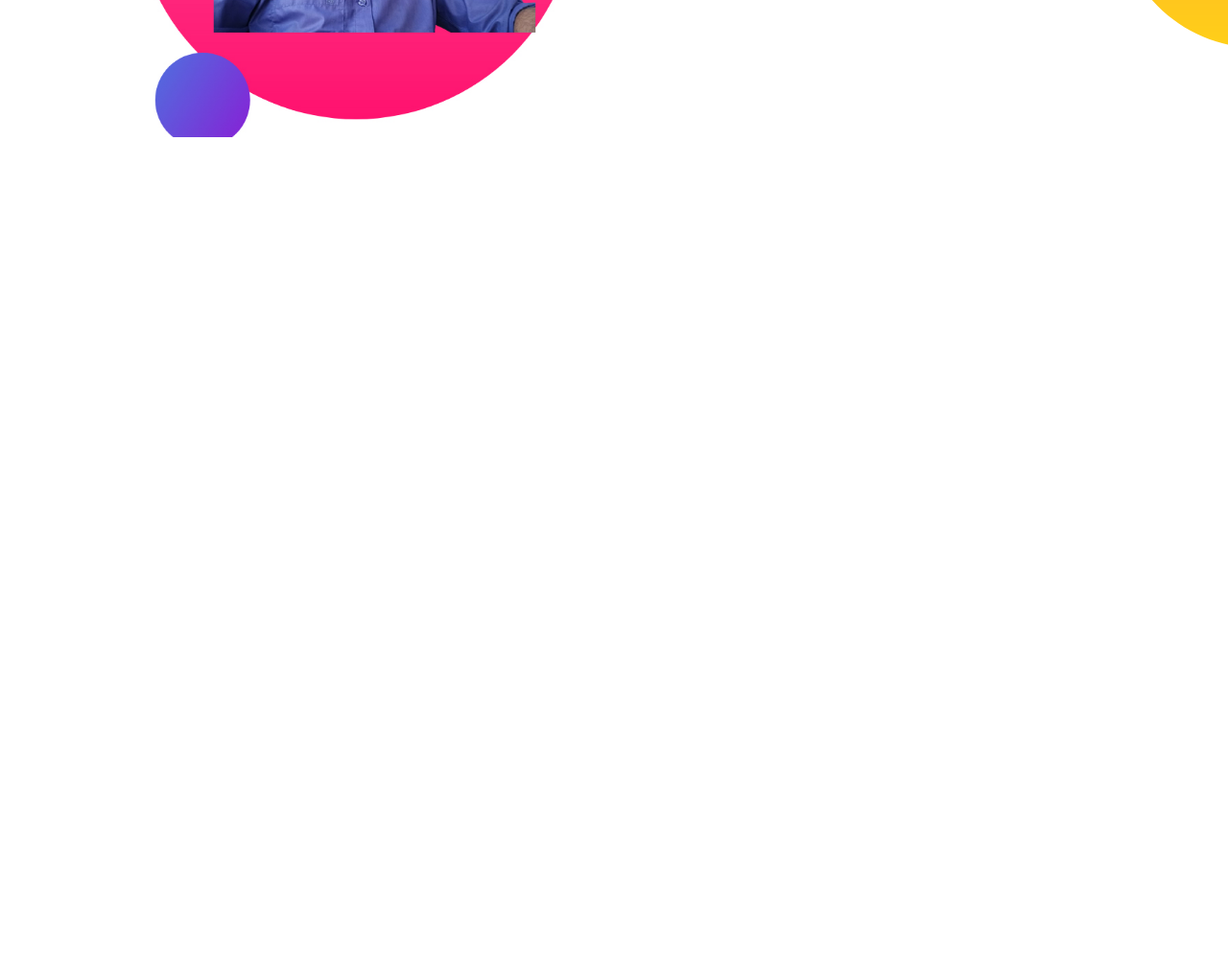
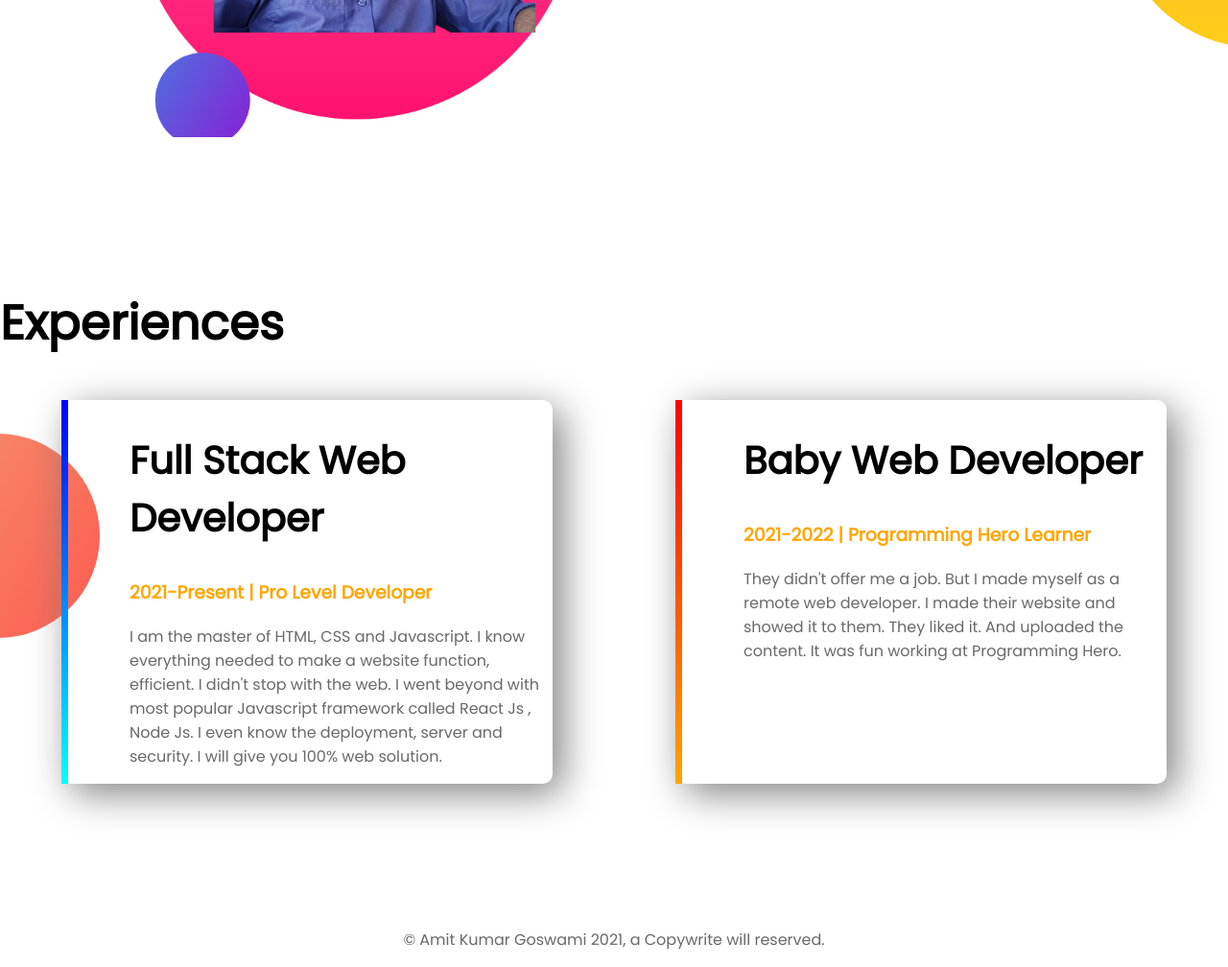
Before and after one commit to Amitgoswami23/Portfolio, a plain HTML site: page Portfolio/index.html in a window 1280 px wide. Shown: the part 1037-2045 px from the top of the page at 96% size. Before the commit the page ends 1337 px from the top, so only its background shows below. Drawn offline with Linux system fonts and the light colour scheme.

Commit message:
last section

```diff
--- a/Portfolio/index.html
+++ b/Portfolio/index.html
@@ -11,7 +11,7 @@
     <title>Amit Kumar Goswami</title>
 </head>
 <body>
-   <section class="top-banner">
+   <section class="top-banner flexible-container">
     <div class="half-width">
         <h1>Welcome To</h1>
         <h1><span>Amit Goswami</span> World</h1>
@@ -25,7 +25,7 @@
    </section>
 
 
-   <section class="dream-area">
+   <section class="dream-area flexible-container">
        <div class="half-width">
             <img src="images/3.jpg" alt="">
        </div>
@@ -37,5 +37,26 @@
             <a class="anchor-button" href="">DOWNLOAD RESUME</a>
         </div>
    </section>
+
+   <section class="experience-area">
+        <h1>Experiences</h1>
+        <div class="flexible-container">
+            <div class="helf-width" id="full-stack">
+                <h2>Full Stack Web Developer</h2>
+                <h3>2021-Present | Pro Level Developer</h3>
+                <p>I am the master of HTML, CSS and Javascript. I know everything needed to make a website function, efficient. I didn't stop with the web. I went beyond with most popular Javascript framework called React Js , Node Js. I even know the deployment, server and security. I will give you 100% web solution.</p>
+            </div>
+
+            <div class="helf-width" id="baby-web">
+                <h2>Baby Web Developer</h2>
+                <h3>2021-2022 | Programming Hero Learner</h3>
+                <p>They didn't offer me a job. But I made myself as a remote web developer. I made their website and showed it to them. They liked it. And uploaded the content. It was fun working at Programming Hero.</p>
+            </div>
+        </div>
+   </section>
+
+    <footer>
+        <p>© Amit Kumar Goswami 2021, a Copywrite will reserved.</p>
+    </footer>
 </body>
 </html>
--- a/Portfolio/style.css
+++ b/Portfolio/style.css
@@ -20,7 +20,7 @@ h1 span{
     color: white;
     font-weight: 700;
 }
-section{
+.flexible-container{
     display: flex;
     margin-bottom: 150px;
 }
@@ -64,3 +64,46 @@ p{
 h2{
     font-size: 40px;
 }
+
+
+/*experice area*/
+
+.experience-area{
+    background-image:url("images/exp-bg.png");
+    background-repeat: no-repeat;
+    background-position: left;
+}
+
+.experience-area h3{
+    color: orange;
+}
+
+
+.helf-width{
+    width: 50%;
+    padding-left: 5%;
+    margin-left: 5%;
+    margin-right: 5%;
+    box-shadow: 10px 10px 40px gray;
+    border-radius: 10px;
+
+}
+
+
+#full-stack{
+    border-left: 7px solid;
+    border-image: linear-gradient(blue, cyan);
+    border-image-slice: 1;
+}
+
+
+#baby-web{
+    border-left: 7px solid;
+    border-image: linear-gradient(red, orange);
+    border-image-slice: 1;
+}
+
+
+footer p{
+    text-align: center;
+}
```
Also changed, not shown: Portfolio/images/4-removebg-preview.png (deleted), Portfolio/images/7.jpg (deleted), Portfolio/images/jhankar.png (deleted), Portfolio/images/jhankar2.png (deleted), 1 other file.
